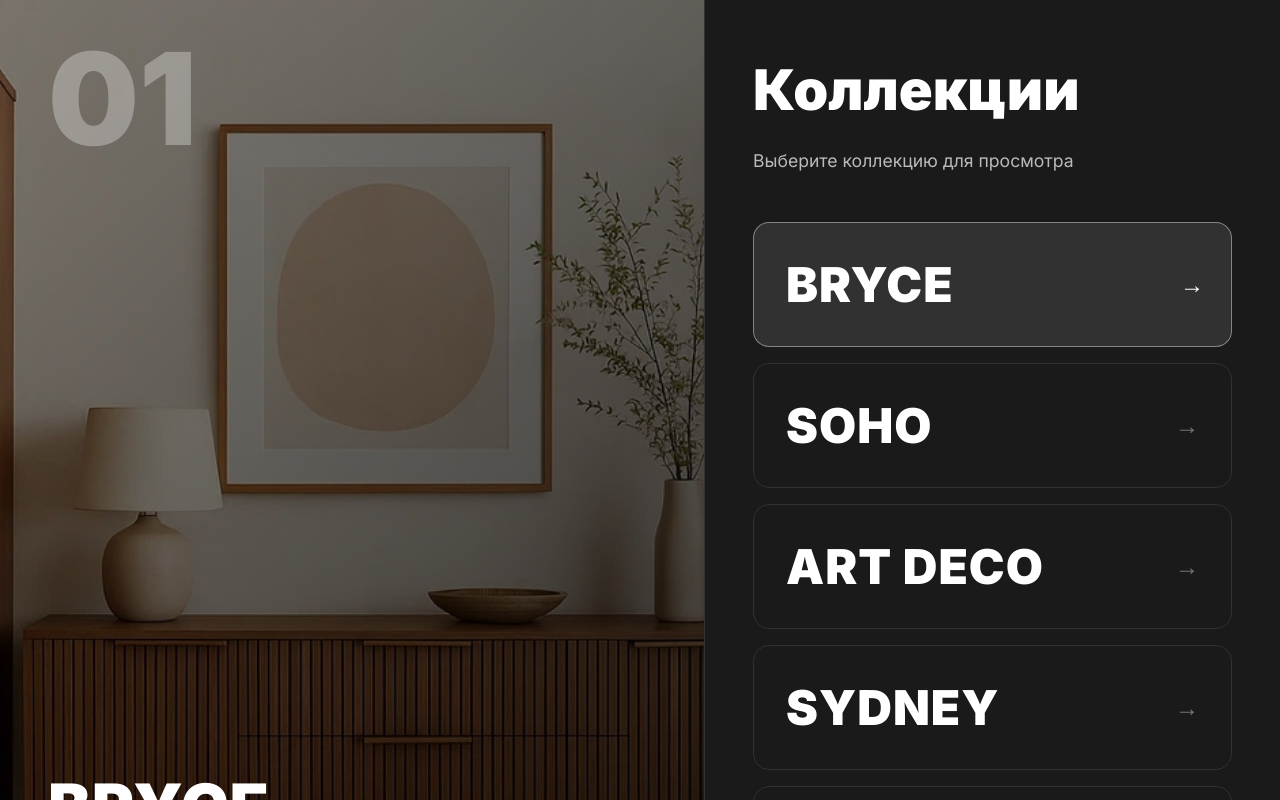
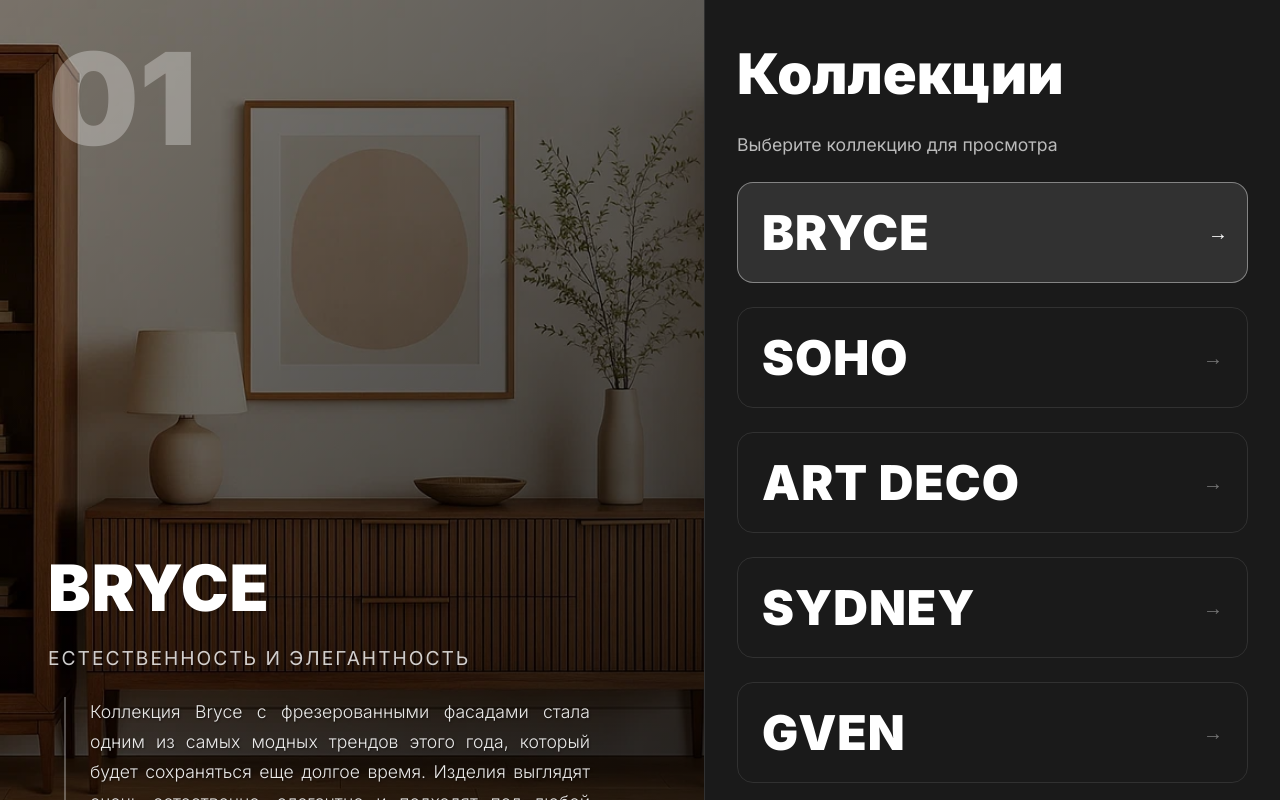
Before and after one commit to SONOFINFINITE/SOI-SVOBODA-MEBEL, a React (Vite) app: page /collections in a window 1280 px wide. Shown: the top 800 px of the page. Built offline with nearby package versions, Linux system fonts and the light colour scheme.

Commit message:
исправление багов

```diff
--- a/index.html
+++ b/index.html
@@ -2,7 +2,7 @@
 <html lang="en">
   <head>
     <meta charset="UTF-8" />
-    <link rel="icon" type="image/svg+xml" href="/vite.svg" />
+    <link rel="icon" type="image/png" href="/SVOBODA_LOGO_BLACK.png" />
     <meta name="viewport" content="width=device-width, initial-scale=1.0" />
     <link rel="preconnect" href="https://fonts.googleapis.com">
     <link rel="preconnect" href="https://fonts.gstatic.com" crossorigin>
--- a/src/components/Header/Header.module.scss
+++ b/src/components/Header/Header.module.scss
@@ -40,6 +40,41 @@
 
       .header__actionBtn {
         color: #000;
+      }
+    }
+  }
+
+  &.collectionsPage {
+    background-color: transparent;
+    border-bottom: none;
+
+    .header__burgerLine {
+      background-color: #fff;
+    }
+
+    .header__logoLink {
+      color: #fff;
+    }
+
+    .header__actionBtn {
+      color: #fff;
+    }
+
+    &.scrolled {
+      background-color: rgba(0, 0, 0, 0.8);
+      backdrop-filter: blur(10px);
+      box-shadow: 0 4px 20px rgba(0, 0, 0, 0.2);
+
+      .header__burgerLine {
+        background-color: #fff;
+      }
+
+      .header__logoLink {
+        color: #fff;
+      }
+
+      .header__actionBtn {
+        color: #fff;
       }
     }
   }
--- a/src/components/Header/Header.tsx
+++ b/src/components/Header/Header.tsx
@@ -13,6 +13,9 @@ const Header: React.FC = () => {
   // Проверяем, находимся ли мы на странице каталога или коллекций
   const isCatalogPage = location.pathname.includes('/catalog') ||
                        (location.pathname.includes('/collections') && location.pathname !== '/collections');
+
+  // Проверяем, находимся ли мы на любой странице коллекций (включая /collections/*)
+  const isAnyCollectionsPage = location.pathname.includes('/collections');
 
   useEffect(() => {
     const handleScroll = () => {
@@ -41,8 +44,14 @@ const Header: React.FC = () => {
   const headerClasses = [
     styles.header,
     isCatalogPage ? (isScrolled ? styles.scrolled : '') : styles.mainPage,
-    !isCatalogPage && isScrolled ? styles.scrolled : ''
+    !isCatalogPage && !isAnyCollectionsPage && isScrolled ? styles.scrolled : '',
+    isAnyCollectionsPage ? styles.collectionsPage : ''
   ].filter(Boolean).join(' ');
+
+  // Логика выбора логотипа
+  // На всех страницах с /collections (включая /collections/*) логотип всегда белый
+  // На остальных страницах: белый по умолчанию, черный при скролле
+  const logoSrc = (isAnyCollectionsPage || !isScrolled) ? SVOBODA_LOGO_WHITE : SVOBODA_LOGO_BLACK;
 
   return (
     <header className={headerClasses}>
@@ -63,7 +72,7 @@ const Header: React.FC = () => {
           <div className={styles.header__logo}>
             <Link to="/" className={styles.header__logoLink}>
               <img
-                src={isScrolled ? SVOBODA_LOGO_BLACK : SVOBODA_LOGO_WHITE}
+                src={logoSrc}
                 alt="SVOBODA Logo"
                 style={{ height: '85px', width: 'auto' }}
                 className={styles.header__logoImg}
--- a/src/pages/CollectionsPage.module.scss
+++ b/src/pages/CollectionsPage.module.scss
@@ -318,7 +318,7 @@
 // Меню коллекций справа
 .collectionsMenu {
   flex: 0 0 45%;
-  padding: 3rem;
+  padding: 2rem;
   background-color: #1a1a1a;
   border-left: 1px solid rgba(255, 255, 255, 0.1);
   display: flex;
@@ -342,7 +342,7 @@
 }
 
 .menuHeader {
-  margin-bottom: 3rem;
+  margin-bottom: 1.5rem;
 
   @media (max-width: 1024px) {
     margin-bottom: 2rem;
@@ -421,7 +421,7 @@
 .menuNav {
   display: flex;
   flex-direction: column;
-  gap: 1rem;
+  gap: 1.5rem;
   flex: 1;
 
   @media (max-width: 1024px) {
@@ -450,7 +450,7 @@
   display: flex;
   align-items: center;
   justify-content: space-between;
-  padding: 2rem;
+  padding: 1.25rem 1.5rem;
   background: transparent;
   border: 1px solid rgba(255, 255, 255, 0.1);
   border-radius: 16px;
@@ -587,10 +587,10 @@
 }
 
 .menuItemArrow {
-  font-size: 1.5rem;
+  font-size: 1.25rem;
   color: rgba(255, 255, 255, 0.4);
   transition: all 0.3s ease;
-  margin-left: 1.5rem;
+  margin-left: 1rem;
   font-family: 'Inter', sans-serif;
 
   @media (max-width: 1024px) {
```
Also changed, not shown: public/SVOBODA_LOGO_BLACK.png (added).
